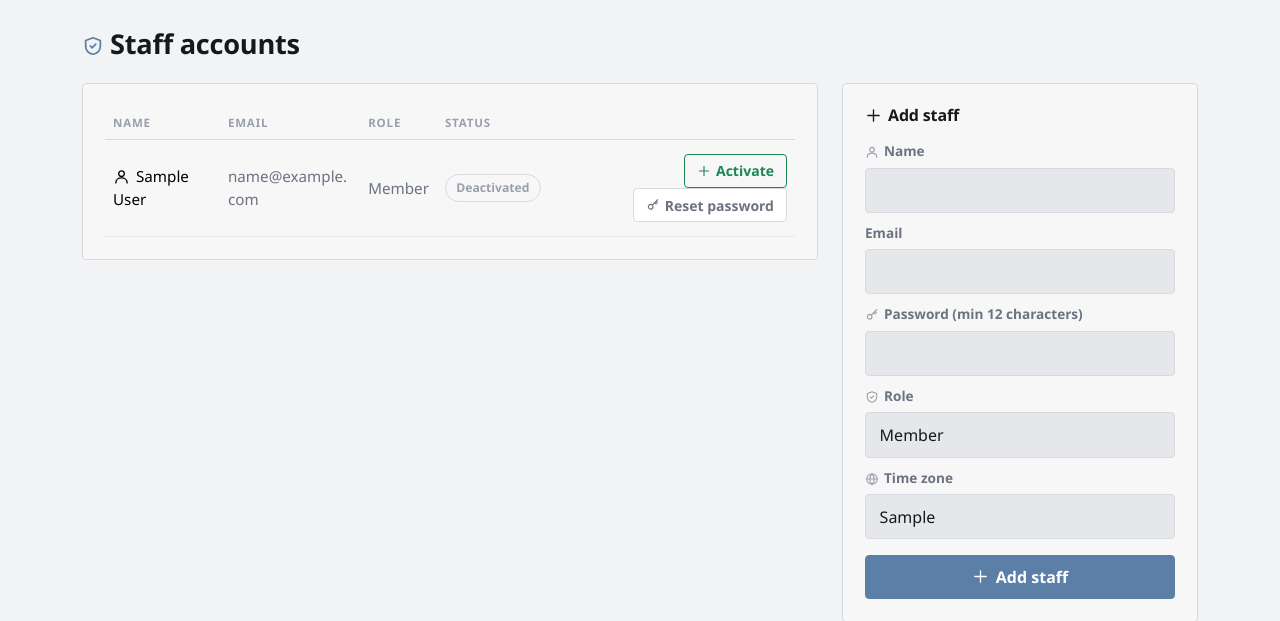
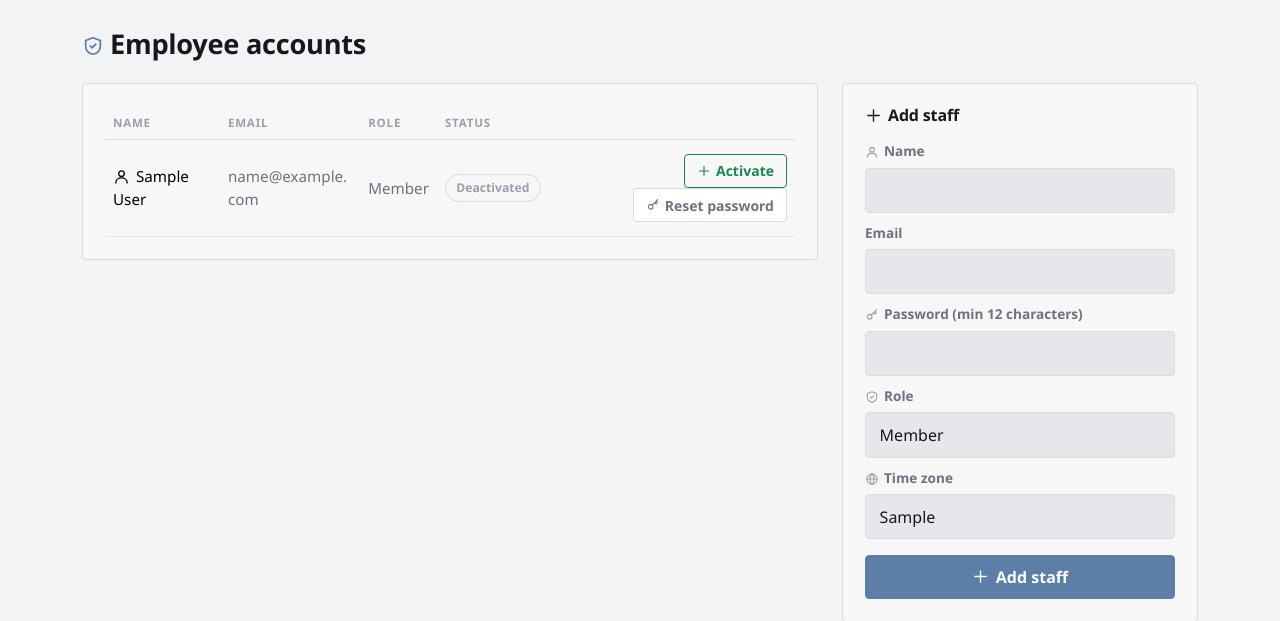
Before and after one commit to Mazharul75/meeting-platform, a FastAPI app: template app/templates/admin_users.html in a window 1280 px wide. Shown: the part 51-672 px from the top of the page. Run offline with FastAPI, Linux system fonts and the light colour scheme; the template is opened without the code that fills it: most values are stand-ins (such as "Sample title", 1, 10 or a date in 2020); some libraries are stand-ins or nearby versions.

Commit message:
employee

```diff
--- a/app/templates/admin_users.html
+++ b/app/templates/admin_users.html
@@ -1,8 +1,8 @@
 {% extends "base.html" %}
 {% set nav = "users" %}
-{% block title %}Staff accounts{% endblock %}
+{% block title %}Employee accounts{% endblock %}
 {% block content %}
-<div class="page-head"><h1><svg class="icon"><use href="#i-shield"/></svg>Staff accounts</h1></div>
+<div class="page-head"><h1><svg class="icon"><use href="#i-shield"/></svg>Employee accounts</h1></div>
 {% if errors.general %}<div class="alert alert-danger" role="alert">{{ errors.general }}</div>{% endif %}
 <div class="row g-4">
   <div class="col-lg-8">
```
